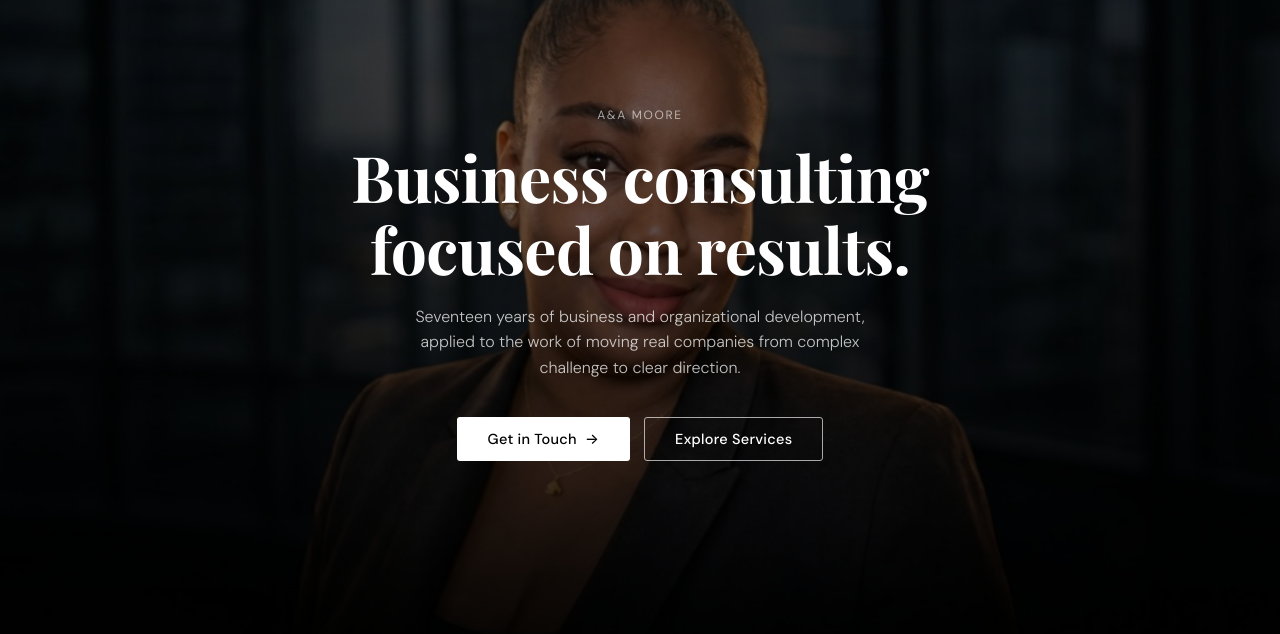
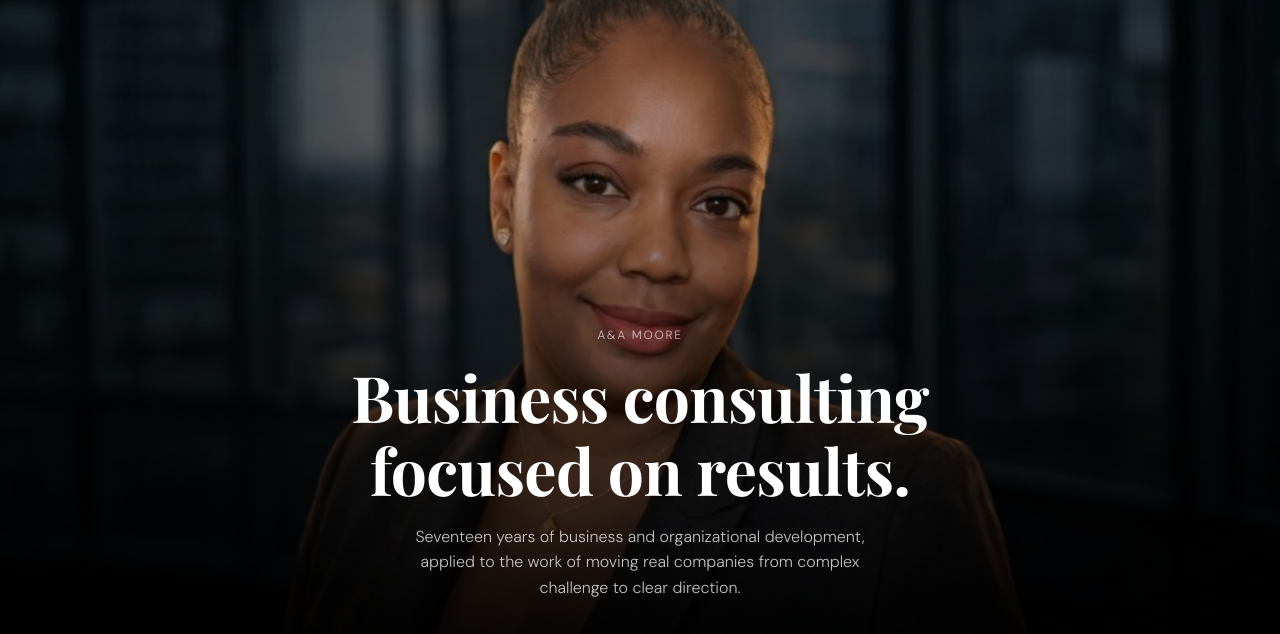
Before and after one commit to mdabdullahislamrafid552-netizen/a-a-moore, a website: page index.html in a window 1280 px wide. Shown: the part 119-753 px from the top of the page. Drawn offline with nearby package versions, Linux system fonts and the light colour scheme.

Commit message:
Update hero layout to match reference with padding-top

```diff
--- a/index.html
+++ b/index.html
@@ -13,9 +13,7 @@
   /* ===== Home hero — cinematic full-bleed ===== */
   .hero-home {
     min-height: 100vh !important;
-    display: flex !important;
-    align-items: center !important;
-    justify-content: center !important;
+    display: block !important;
     padding: 0 !important;
     width: 100%;
     overflow: hidden;
@@ -27,10 +25,10 @@
     inset: 0;
     z-index: 0;
     animation: hero-zoom 12s ease-out forwards;
-    transform-origin: center center;
-    background-image: linear-gradient(rgba(0, 0, 0, 0.4), rgba(0, 0, 0, 0.8)), url('/images/hero-bg.jpg') !important;
+    transform-origin: center top;
+    background-image: linear-gradient(to bottom, rgba(0,0,0,0.1) 0%, rgba(0,0,0,0.2) 30%, rgba(0,0,0,0.95) 100%), url('/images/hero-bg.jpg') !important;
     background-size: cover !important;
-    background-position: center center !important;
+    background-position: center top !important;
     background-repeat: no-repeat !important;
   }
   @keyframes hero-zoom {
@@ -38,10 +36,11 @@
     to   { transform: scale(1.0);  }
   }
   .hero-home-content {
-    margin: auto !important;
-    padding: 0 20px !important;
+    padding-top: 55vh !important;
+    padding-bottom: 5vh !important;
+    margin: 0 auto !important;
     position: relative !important;
-    bottom: auto !important;
+    top: 0 !important;
     transform: none !important;
     width: 100% !important;
     text-align: center !important;
```
